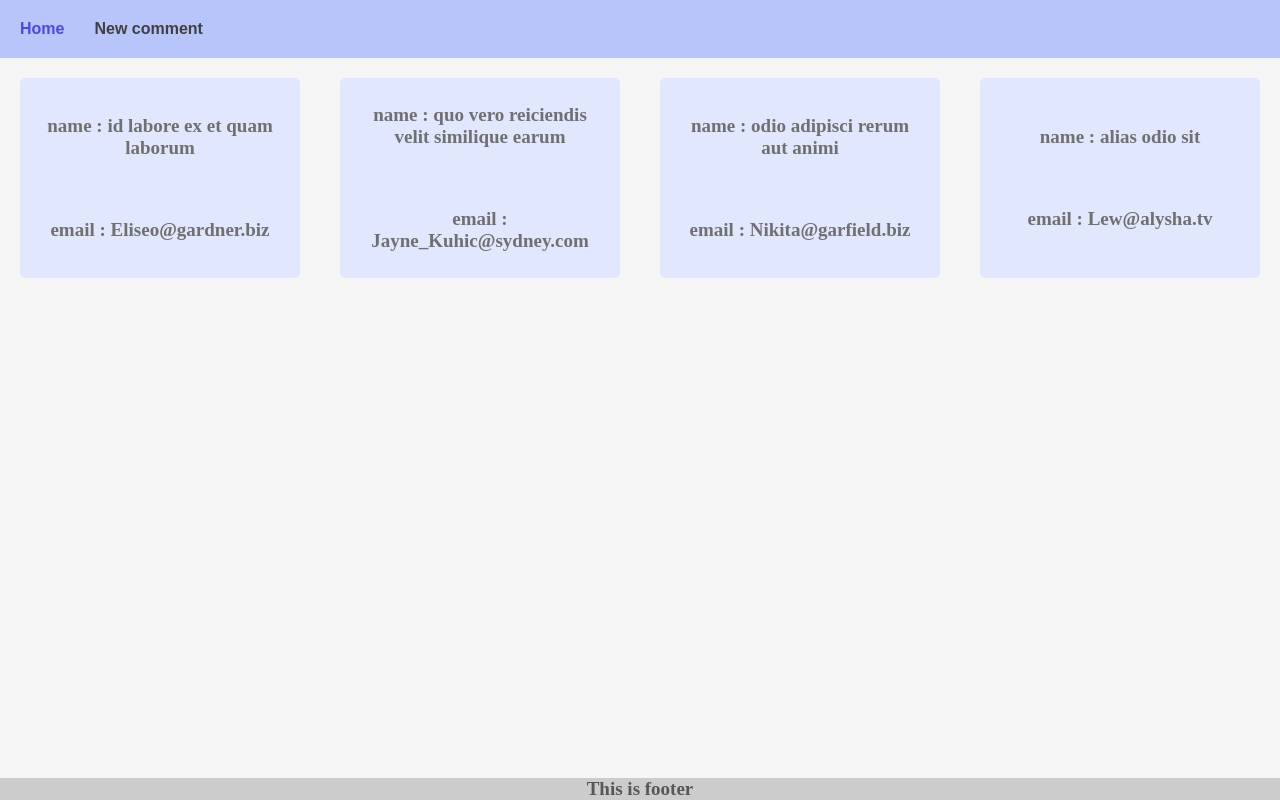
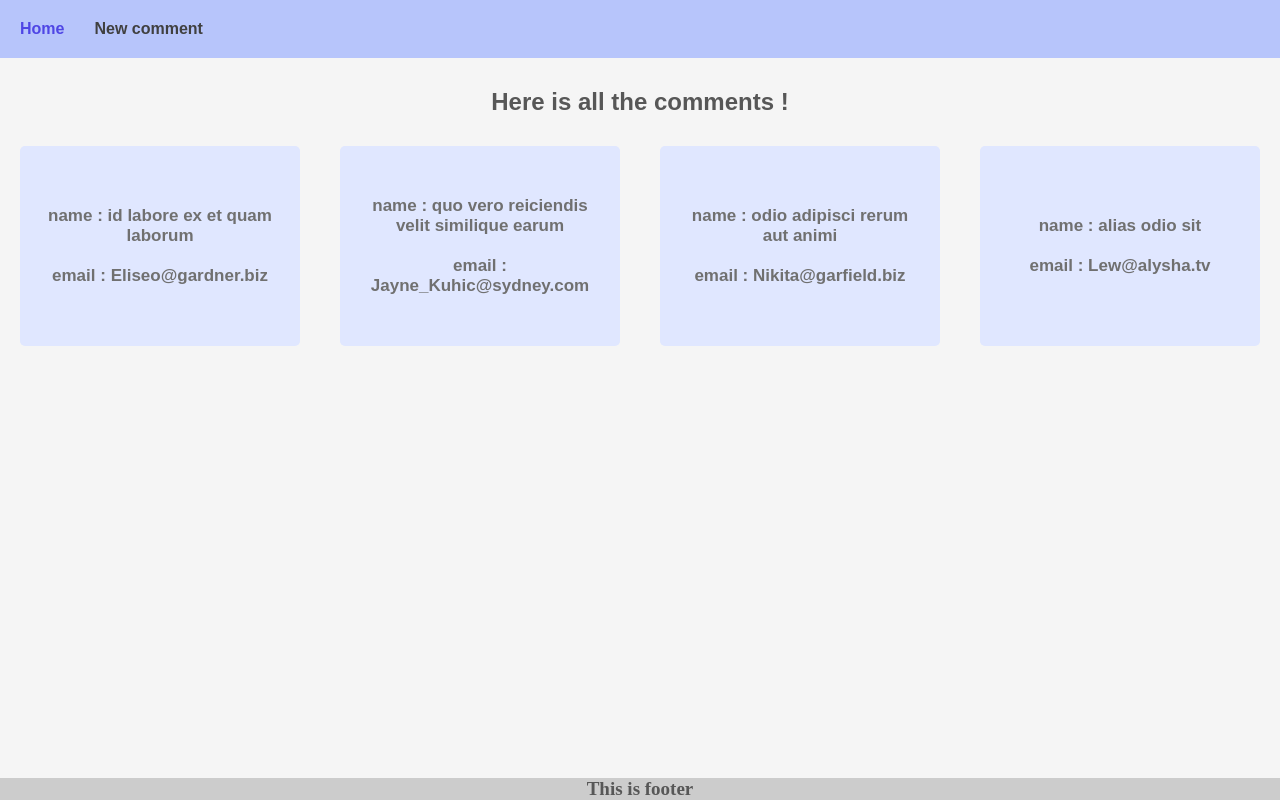
Before and after one commit to samamoazemi/http-app, a React (Create React App) app: page / in a window 1280 px wide. Built offline with nearby package versions, Linux system fonts and the light colour scheme; data requests are answered from the project's data file.

Commit message:
Add dynamic routes to http-app

```diff
--- a/src/components/FullComment/FullComment.js
+++ b/src/components/FullComment/FullComment.js
@@ -5,7 +5,9 @@ import { deleteComment } from "../../services/deleteCommentService";
 import { getAllComments } from "../../services/getAllCommentsService";
 import { getOneComment } from "../../services/getOneCommentService";
 
-const FullComment = ({ commentId, setComments, setSelectedId }) => {
+const FullComment = ({ setComments, setSelectedId, match }) => {
+
+  const commentId = match.params.id;
   const[comment, setComment] = useState(null);
 
     useEffect(() => {
@@ -34,11 +36,13 @@ const FullComment = ({ commentId, setComments, setSelectedId }) => {
 
     if(comment) {
       commentDetail = (
+        <div className={style.fullCommentRow}>
             <div className={style.fullComment}>
               <p>{comment.name}</p>
               <p>{comment.email}</p>
               <p>{comment.body}</p>
               <button onClick={deleteHandler}>Delete</button>
+            </div>
         </div>
       )
     }
--- a/src/components/FullComment/FullComment.module.css
+++ b/src/components/FullComment/FullComment.module.css
@@ -1,3 +1,10 @@
+.fullCommentRow{
+    display: flex;
+    align-items: center;
+    justify-content: center;
+    width: 100%;
+    height: 80vh;
+}
 .fullComment{
     display: flex;
     flex-direction: column;
--- a/src/container/Discussion/Discussion.js
+++ b/src/container/Discussion/Discussion.js
@@ -5,6 +5,7 @@ import NewComment from "../../components/NewComment/NewComment";
 import style from "./Discussion.module.css";
 import { toast } from 'react-toastify';
 import { getAllComments } from "../../services/getAllCommentsService";
+import { Link } from "react-router-dom";
 
 const Discussion = () => {
     const[comments, setComments] = useState(null);
@@ -39,12 +40,13 @@ const Discussion = () => {
         }
         if(comments && !error){
             renderValue =  comments.map((c) => (
-                <Comment
-                  key={c.id}
+                <Link to={`/comment/${c.id}`} key={c.id} >
+                 <Comment
                   name={c.name}
                   email={c.email}
                   onClick={() => selectCommentHandler(c.id)}
                 />
+                </Link>
               ))
         }
         return renderValue;
--- a/src/index.css
+++ b/src/index.css
@@ -31,9 +31,10 @@ a{
   ;
 }
 p{
-  margin: 30px 20px;
-  font-size: 19px;
+  margin: 10px 20px;
+  font-size: 17px;
   font-weight: bold;
+  font-family: Arial;
   color: rgb(112, 112, 112);
 }
 footer{
@@ -51,3 +52,10 @@ footer{
 .activeTab{
   color: rgb(128, 55, 197);
 }
+.allComment{
+  margin: 30px auto 10px auto;
+  font-family: Arial;
+  font-weight: bold;
+  color: rgb(87, 87, 87);
+
+}
--- a/src/pages/HomePage.js
+++ b/src/pages/HomePage.js
@@ -2,7 +2,10 @@ import Discussion from "../container/Discussion/Discussion";
 
 const HomePage = () => {
     return (
-        <Discussion/>
+        <>
+         <h2 className="allComment">Here is all the comments !</h2>
+         <Discussion/>
+        </>
      );
 }
 
--- a/src/routes.js
+++ b/src/routes.js
@@ -1,9 +1,10 @@
+import FullComment from "./components/FullComment/FullComment";
 import HomePage from "./pages/HomePage";
 import NewCommentPage from "./pages/NewCommentPage";
 import NotFound from "./pages/NotFound";
 
 const routes = [
-
+    { path: "/comment/:id", component: FullComment},
     { path: "/new-comment", component: NewCommentPage},
     { path: "/", component: HomePage, exact: true },
     {component: NotFound},
```
Lines whose indentation alone changed are shown as unchanged.
